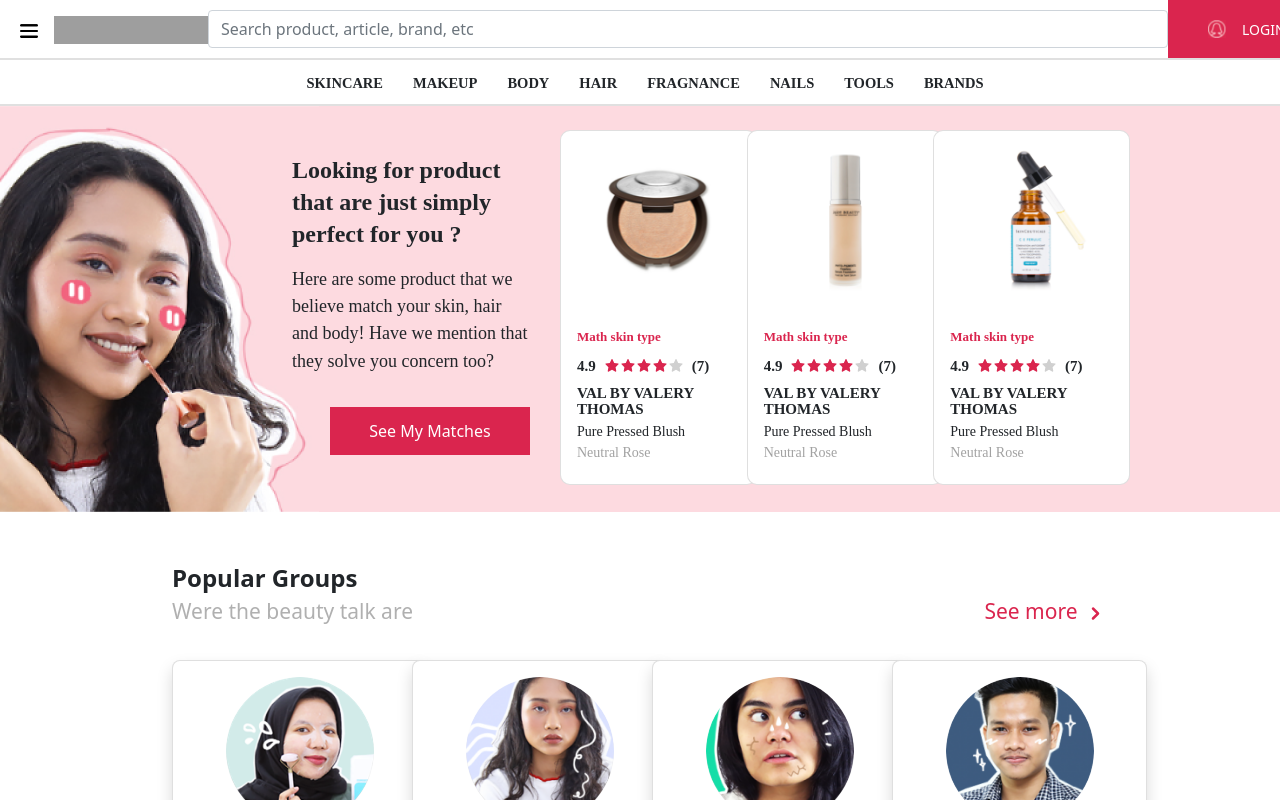
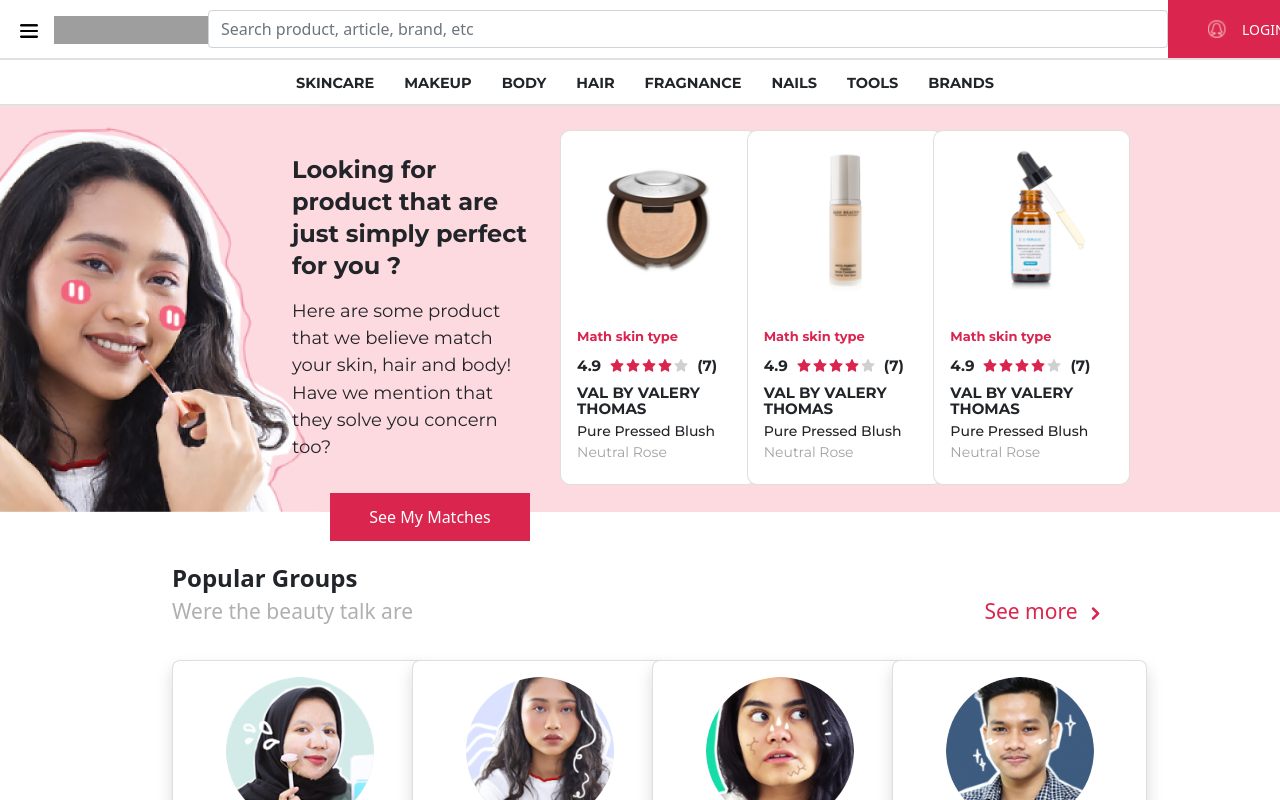
Before and after one commit to anugrahsy/female-daily-slicing, a React (Create React App) app: page / in a window 1280 px wide. Shown: the top 800 px of the page. Built offline with nearby package versions, Linux system fonts and the light colour scheme; no server answers; grey boxes are pictures that could not be loaded.

Commit message:
update font

```diff
--- a/public/index.html
+++ b/public/index.html
@@ -17,6 +17,11 @@
   <link rel="preconnect" href="https://fonts.gstatic.com" crossorigin>
   <link
     href="https://fonts.googleapis.com/css2?family=Overpass:ital,wght@0,100;0,200;0,300;0,400;0,500;0,600;0,700;0,800;0,900;1,100;1,200;1,300;1,400;1,500;1,600;1,700;1,800;1,900&display=swap"
+    rel="stylesheet">
+  <link rel="preconnect" href="https://fonts.googleapis.com">
+  <link rel="preconnect" href="https://fonts.gstatic.com" crossorigin>
+  <link
+    href="https://fonts.googleapis.com/css2?family=Montserrat:ital,wght@0,100;0,200;0,300;0,400;0,500;0,600;0,700;0,800;0,900;1,100;1,200;1,300;1,400;1,500;1,600;1,700;1,800;1,900&family=Overpass:ital,wght@0,100;0,200;0,300;0,400;0,500;0,600;0,700;0,800;0,900;1,100;1,200;1,300;1,400;1,500;1,600;1,700;1,800;1,900&display=swap"
     rel="stylesheet">
   <!--
       Notice the use of %PUBLIC_URL% in the tags above.
--- a/src/index.css
+++ b/src/index.css
@@ -1,4 +1,4 @@
-@import url('https://fonts.googleapis.com/css2?family=Overpass:ital,wght@0,100;0,200;0,300;0,400;0,500;0,600;0,700;0,800;0,900;1,100;1,200;1,300;1,400;1,500;1,600;1,700;1,800;1,900&display=swap');
+@import url('https://fonts.googleapis.com/css2?family=Montserrat:ital,wght@0,100;0,200;0,300;0,400;0,500;0,600;0,700;0,800;0,900;1,100;1,200;1,300;1,400;1,500;1,600;1,700;1,800;1,900&family=Overpass:ital,wght@0,100;0,200;0,300;0,400;0,500;0,600;0,700;0,800;0,900;1,100;1,200;1,300;1,400;1,500;1,600;1,700;1,800;1,900&display=swap');
 
 body {
   margin: 0;
@@ -117,7 +117,7 @@
 }
 
 .montserrat {
-  font-family: 'Montserrat'!important;
+  font-family: 'Montserrat', sans-serif !important;
 }
 
 
```
